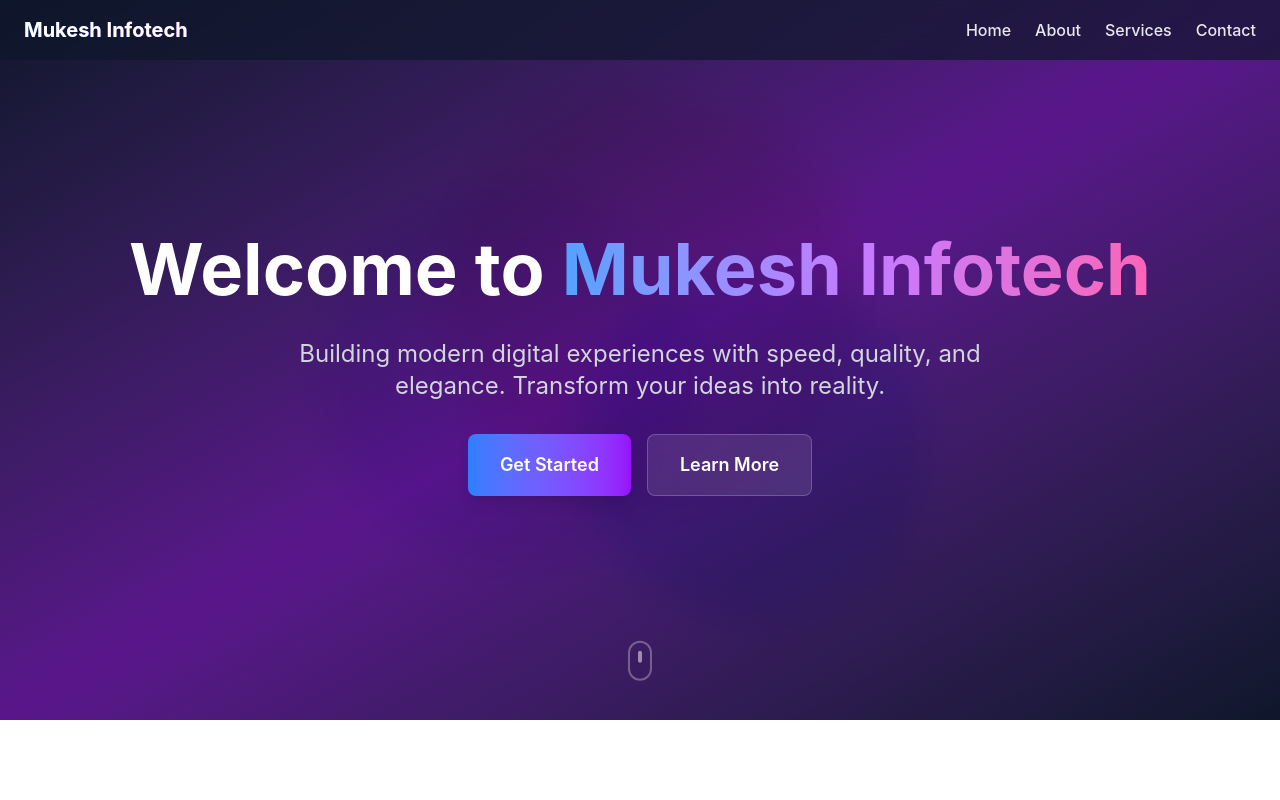
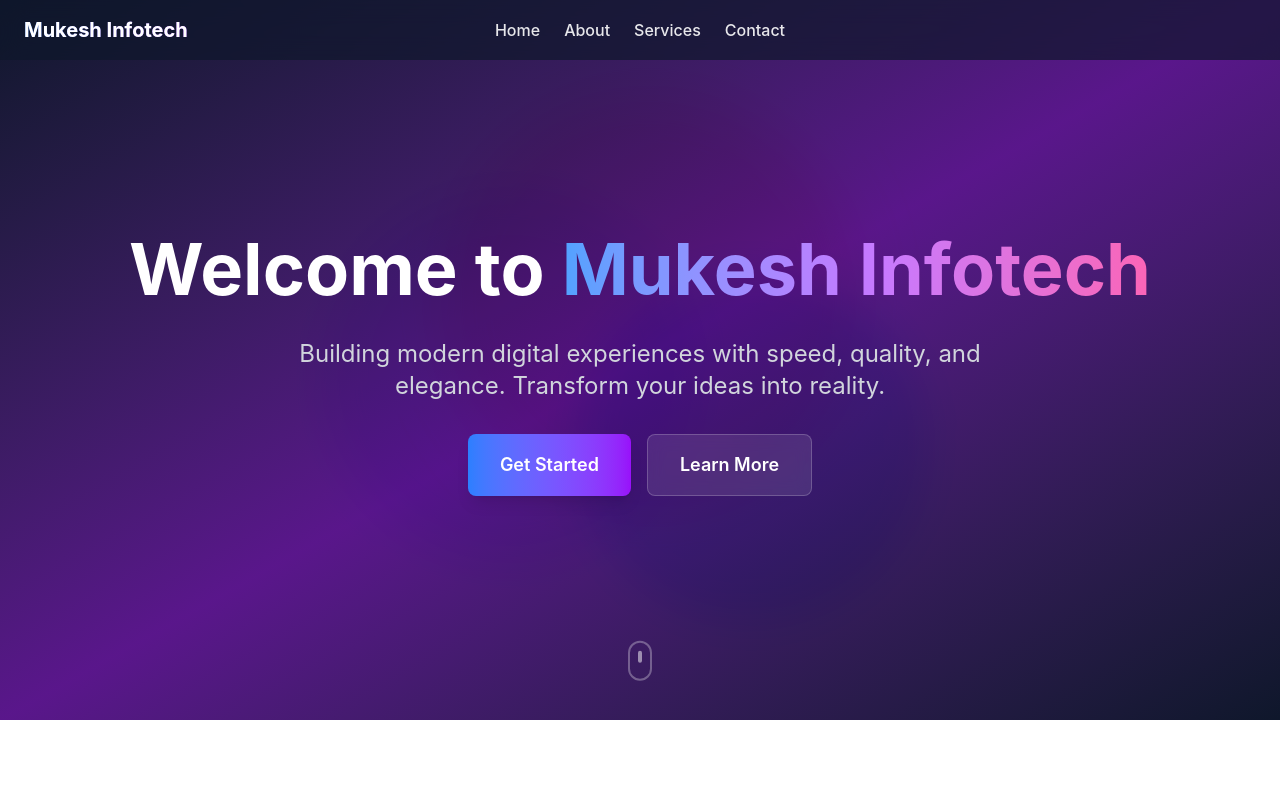
Before and after one commit to mukesh-emt/my-app, a Next.js app: page / in a window 1280 px wide. Shown: the top 800 px of the page. Built offline with nearby package versions, Linux system fonts and the light colour scheme.

Commit message:
positioned header section in the middle

```diff
--- a/app/components/Header.tsx
+++ b/app/components/Header.tsx
@@ -37,7 +37,7 @@ export default function Header() {
     >
       <div className="max-w-7xl mx-auto flex items-center justify-between px-4 sm:px-6 py-4">
         {/* LOGO */}
-        <Link href="/">
+        <Link href="/" className="flex-shrink-0">
           <motion.h1
             whileHover={{ scale: 1.05 }}
             className={`text-xl font-bold cursor-pointer bg-gradient-to-r from-blue-500 to-purple-500 text-transparent bg-clip-text ${
@@ -48,8 +48,8 @@ export default function Header() {
           </motion.h1>
         </Link>
 
-        {/* NAVIGATION */}
-        <nav className="space-x-6 hidden md:flex">
+        {/* NAVIGATION - CENTERED */}
+        <nav className="space-x-6 hidden md:flex absolute left-1/2 transform -translate-x-1/2">
           {["Home", "About", "Services", "Contact"].map((item) => (
             <Link
               key={item}
@@ -75,7 +75,7 @@ export default function Header() {
           type="button"
           aria-label="Toggle navigation menu"
           onClick={() => setIsMenuOpen((prev) => !prev)}
-          className={`md:hidden text-2xl cursor-pointer rounded-md px-2 py-1 transition-colors ${
+          className={`md:hidden text-2xl cursor-pointer rounded-md px-2 py-1 transition-colors flex-shrink-0 ${
             isScrolled ? "text-slate-700 dark:text-slate-300" : "text-white"
           }`}
         >
```
